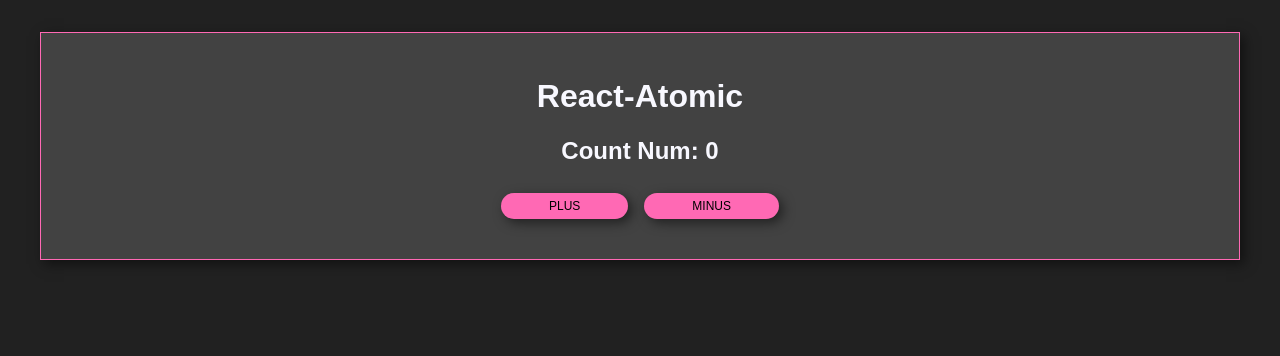
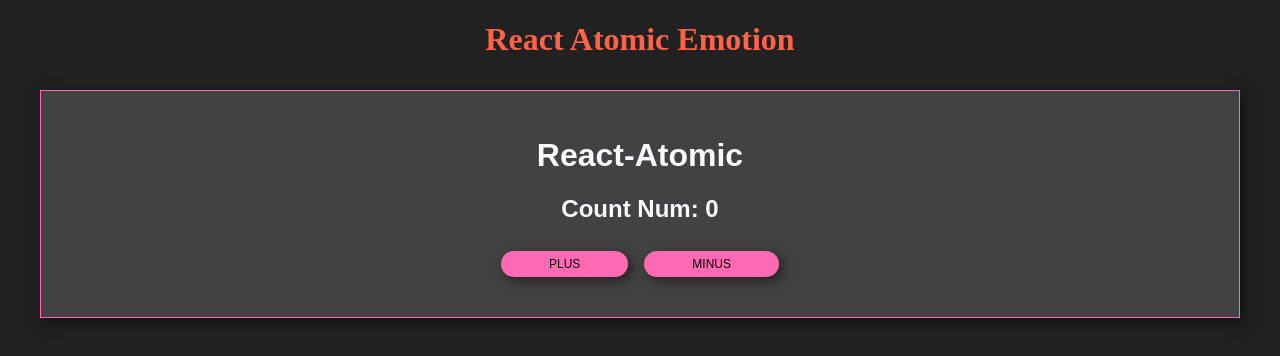
Before and after one commit to BoxPistols/React-Redux__Emotion-CSS__Atomic-Design, a React (Create React App) app: page / in a window 1280 px wide. Shown: the top 356 px of the page. Built offline with nearby package versions, Linux system fonts and the light colour scheme.

Commit message:
re=start for emotion

```diff
--- /dev/null
+++ b/src/App.jsx
@@ -0,0 +1,24 @@
+import styled from "@emotion/styled";
+import { css } from "@emotion/css";
+import * as ui from "./AtomicDesign/Utility/ui";
+
+export const App = () => {
+  return (
+    <DivEmWrap>
+      <h1 className={em_css__color}>React Atomic Emotion</h1>
+    </DivEmWrap>
+  );
+};
+
+/* ===== Styling-Design ===== */
+
+/* emotion css */
+const em_css__color = css`
+  color: ${ui.c.main};
+`;
+
+/* Emotion Styled */
+const DivEmWrap = styled.div`
+    ${ui.tx_center}
+    /* ${ui.fx_center} */
+  `;
--- a/src/AtomicDesign/Atoms/Button.jsx
+++ b/src/AtomicDesign/Atoms/Button.jsx
@@ -48,7 +48,7 @@ const TextArea = styled.textarea`
   }
 */
 
-const button = css`
+const c__button = css`
   /* for Text */
   /* font-size: calc(1rem + 1vw); */
   ${ui.fz(12)}
@@ -73,7 +73,7 @@ const button = css`
 export const Button = ({ classes, onClick, text, children, ...props }) => {
   return (
     <button
-      className={button ? button : classes}
+      className={c__button ? c__button : classes}
       onClick={onClick ? onClick : null}
       {...props}
     >
--- a/src/AtomicDesign/Utility/ui.js
+++ b/src/AtomicDesign/Utility/ui.js
@@ -33,6 +33,12 @@ export const fx_center = () => {
   display: flex;
   align-items: center;
   justify-content: center;
+`;
+};
+
+export const tx_center = () => {
+  return `
+  text-align: center;
 `;
 };
 
--- a/src/index.js
+++ b/src/index.js
@@ -1,6 +1,11 @@
 import { StrictMode } from "react";
 import ReactDOM from "react-dom";
 import "./styles.css";
+import { App } from "./App";
+
+import styled from "@emotion/styled";
+import { css } from "@emotion/css";
+import * as ui from "./AtomicDesign/Utility/ui";
 
 import { Provider } from "react-redux";
 import { createStore } from "redux";
@@ -14,11 +19,20 @@ const store = createStore(
 );
 /* eslint-enable */
 
+
+/* Emotion Styled */
+const DivEmWrap = styled.div`
+    ${ui.tx_center}
+  `;
+
 const rootElement = document.getElementById("root");
 ReactDOM.render(
   <StrictMode>
     <Provider store={store}>
-      <CalcFunc />
+      <DivEmWrap>
+        <App />
+        <CalcFunc />
+      </DivEmWrap>
     </Provider>
   </StrictMode>,
   rootElement
--- a/src/styles.css
+++ b/src/styles.css
@@ -5,5 +5,5 @@ body {
 
 .App {
   font-family: sans-serif;
-  text-align: center;
+  /* text-align: center; */
 }
```
Also changed, not shown: package.json (+11 -4 lines).
